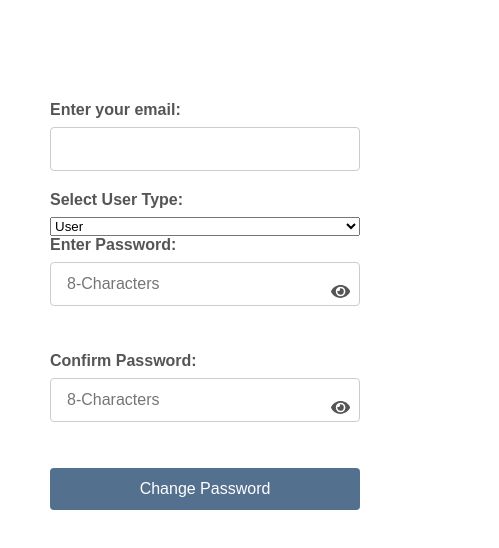
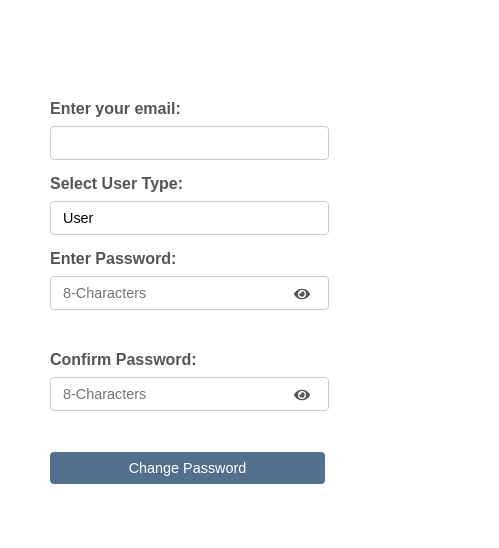
Before and after one commit to DharshiniR04/PasswordChanger, a React (Create React App) app in the folder client/: page / in a window 390 px wide. Shown: the part 210-758 px from the top of the page, 499 px wide, since content can reach past the window. Built offline with nearby package versions, Linux system fonts and the light colour scheme.

Commit message:
Updated UI on UserType

```diff
--- a/client/src/passwordRecover/passwordRecover.css
+++ b/client/src/passwordRecover/passwordRecover.css
@@ -1,4 +1,3 @@
-
 body {
   margin: 0;
   padding: 0;
@@ -32,7 +31,6 @@ body {
   display: flex;
   justify-content: center;
   align-items: center;
-
 }
 
 .password-recover-container {
@@ -87,7 +85,7 @@ body {
 .signup-password-toggle {
   position: absolute;
   right: 10px;
-    top: 50%;
+  top: 40%;
   transform: translateY(-50%);
   cursor: pointer;
   font-size: 1.2em;
@@ -120,6 +118,34 @@ body {
   font-weight: 600;
 }
 
+.password-recover-container select {
+  padding: 12px 16px;
+  font-size: 1em;
+  margin-bottom: 20px;
+  border: 1px solid #ccc;
+  border-radius: 4px;
+  width: 100%;
+  transition: border-color 0.3s ease-in-out;
+  box-sizing: border-box;
+  background-color: white;
+  appearance: none;
+}
+
+.password-recover-container select:focus {
+  border-color: #53708f;
+  outline: none;
+}
+
+.password-recover-container select option {
+  padding: 10px;
+}
+
+
+.password-recover-container select {
+  background-color: white;
+  background-size: 8px 10px;
+}
+
 
 #passwordStrength {
   margin-top: 10px;
@@ -144,15 +170,15 @@ body {
   font-weight: bold;
 }
 
-
 #confirmPass.error {
   color: red;
 }
 
-
 #confirmPass.success {
   color: green;
 }
+
+
 @media screen and (max-width: 480px) {
   .container {
     flex-direction: column;
@@ -165,15 +191,56 @@ body {
 
   .password-recover {
     width: 100%;
-      height: 80%;
+    height: 100%;
   }
 
   .password-recover-container {
-      margin-top: 355px;
+    margin-top: 160px;
     margin-left: 20px;
   }
 
   .password-recover-container h1 {
     display: none;
   }
+
+
+  .password-recover-container input[type="email"],
+  .password-recover-container input[type="password"],
+  .password-recover-container input[type="text"],
+  .password-recover-container select {
+    padding: 8px 12px;
+    font-size: 0.9em;
+    margin-bottom: 15px;
+    width: 90%;
   }
+
+  .password-recover-container input[type="password"],
+  .password-recover-container input[type="text"]{
+     margin-right: 170px;
+  }
+
+  .password-recover-container button {
+    padding: 8px 10px;
+    font-size: 0.9em;
+    margin-right: 35px;
+  }
+
+  .password-recover-container select {
+    font-size: 0.9em;
+  }
+
+  .signup-password-toggle {
+    right: 50px;
+    top: 40%;
+    font-size: 1em;
+  }
+
+  #passwordStrength {
+    margin-right: 45px;
+  }
+
+  #confirmPass{
+    margin-right: 25px;
+  }
+
+}
```
Lines whose indentation alone changed are shown as unchanged.
